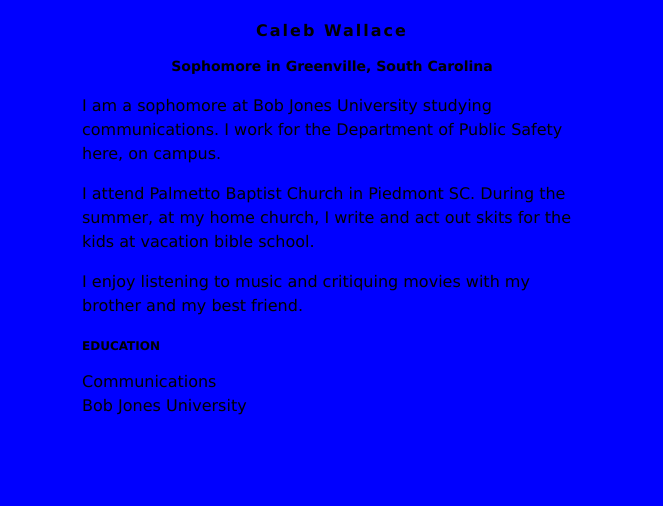
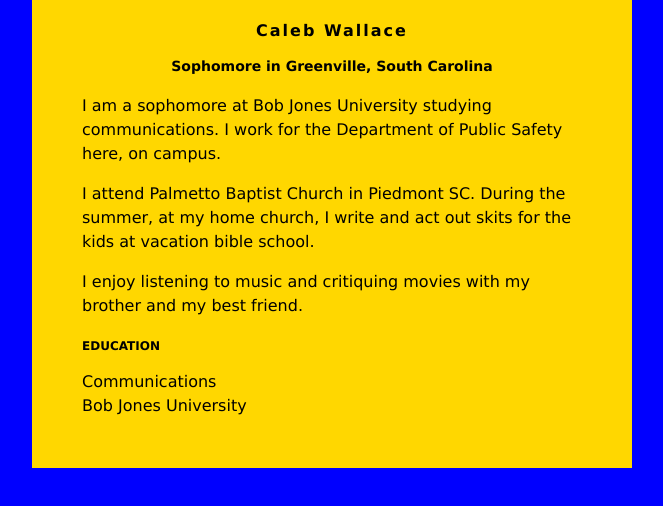
Before and after one commit to calebdwallace/calebdwallace.github.io, a plain HTML site: page index.html in a window 1280 px wide. Shown: the whole page, without its empty margins (308-971 px from the left). Drawn offline with Linux system fonts and the light colour scheme.

Commit message:
Update index.html

```diff
--- a/index.html
+++ b/index.html
@@ -6,7 +6,7 @@ body {
     font-family: Verdana;
 }
 #content {
-    background: maize;
+    background: gold;
     min-width: 200px;
     max-width: 500px;
     padding: 50px;
```
